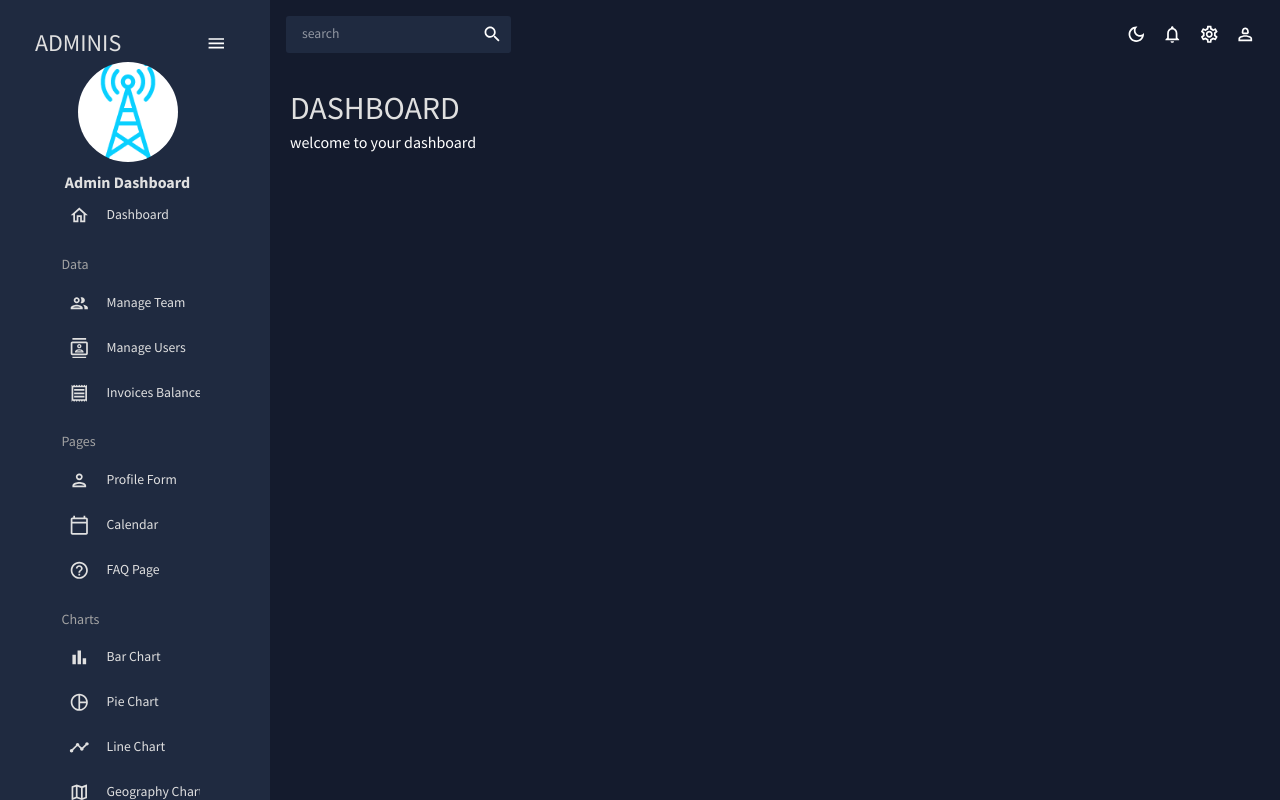
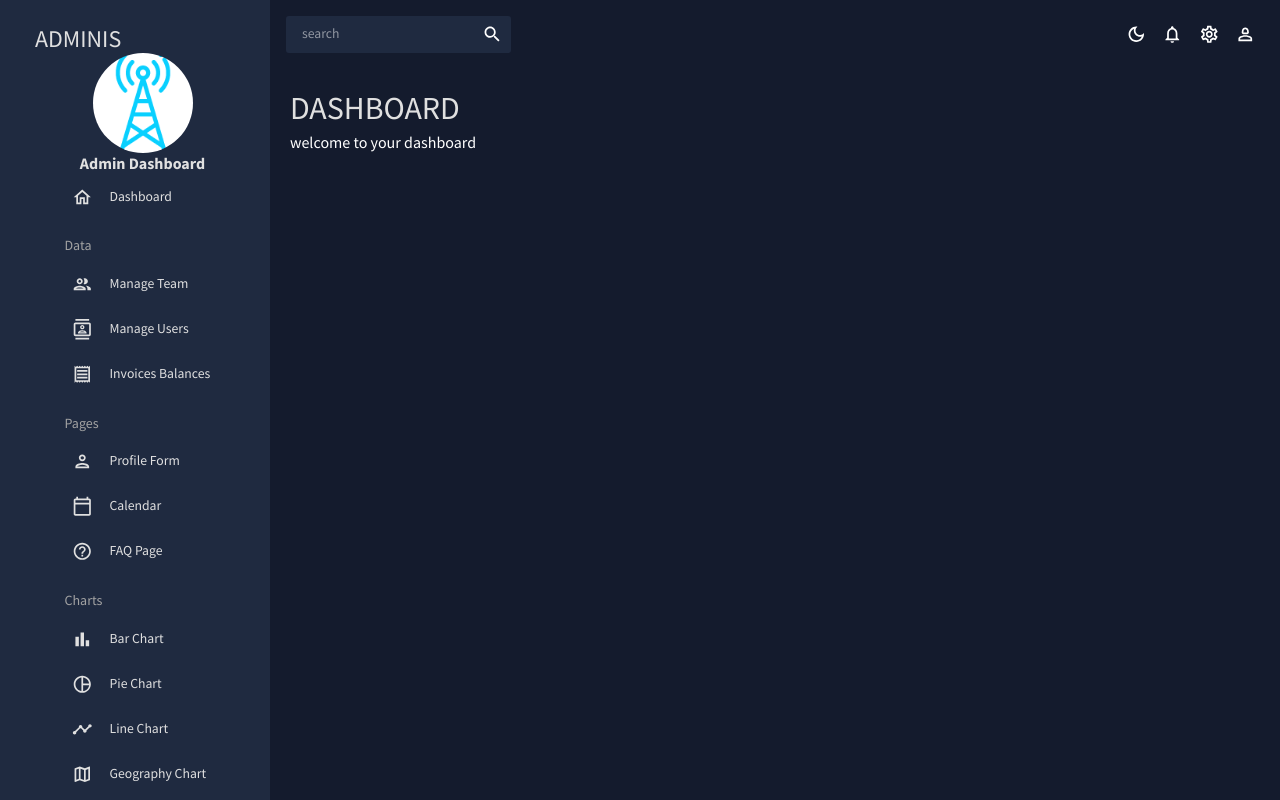
Before and after one commit to EliGuy343/semaphore-dashboard, a React (Create React App) app: page / in a window 1280 px wide. Built offline with nearby package versions, Linux system fonts and the light colour scheme.

Commit message:
sidebar styling fix

```diff
--- a/src/components/Sidebar.jsx
+++ b/src/components/Sidebar.jsx
@@ -40,7 +40,6 @@ const Sidebar = () => {
 
   const theme = useTheme();
   const colors = tokens(theme.palette.mode);
-  const [isCollapsed, setIsCollapsed] = useState(false);
   const [selected, setSelected] = useState("dashboard");
   console.log(colors)
   return (
@@ -63,18 +62,16 @@ const Sidebar = () => {
         }
       }}
     >
-      <ProSidebar collapsed={isCollapsed}>
+      <ProSidebar collapsed={false}>
         <Menu iconShape="square">
           {/* LOGO AND MENU ICON */}
           <MenuItem
-            onClick={() => setIsCollapsed(!isCollapsed)}
-            icon={isCollapsed ? <MenuOutlinedIcon /> : undefined}
             style={{
-              margin: "10px 0 20px 0",
+              width:"300px",
+              margin: "10px 0 15px 0",
               color: colors.grey[100],
             }}
           >
-            {!isCollapsed && (
           <Box
             display="flex"
             justifyContent="space-between"
@@ -84,12 +81,7 @@ const Sidebar = () => {
             <Typography variant="h3" color={colors.grey[100]}>
               ADMINIS
             </Typography>
-                <IconButton onClick={() => setIsCollapsed(!isCollapsed)}>
-                  <MenuOutlinedIcon />
-                </IconButton>
           </Box>
-            )}
-            {!isCollapsed && (
           <Box>
             <Box display="flex" justifyContent="center" alignItems="center">
               <img
@@ -105,15 +97,15 @@ const Sidebar = () => {
                 color={colors.grey[100]}
                 fontWeight="bold"
                 sx={{
-                      m: "10px 0 0 0"
+                  m: "0px 0 0 0"
                 }}
               >
                 Admin Dashboard
               </Typography>
             </Box>
           </Box>
-            )}
-            <Box paddingLeft={isCollapsed ? undefined : "10%"}>
+
+            <Box paddingLeft={"10%"}>
             <Item
               title="Dashboard"
               to="/"
```
Lines whose indentation alone changed are shown as unchanged.
